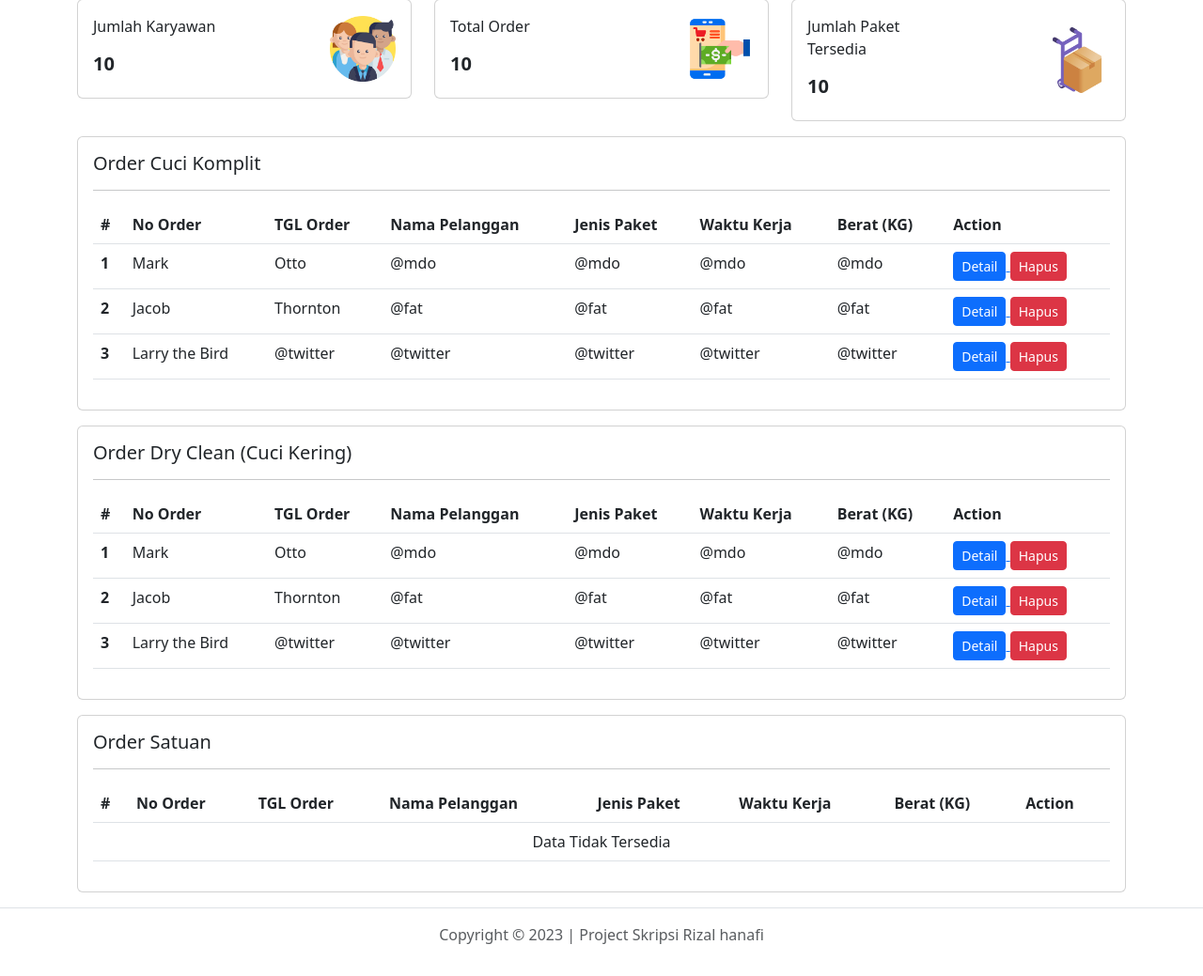
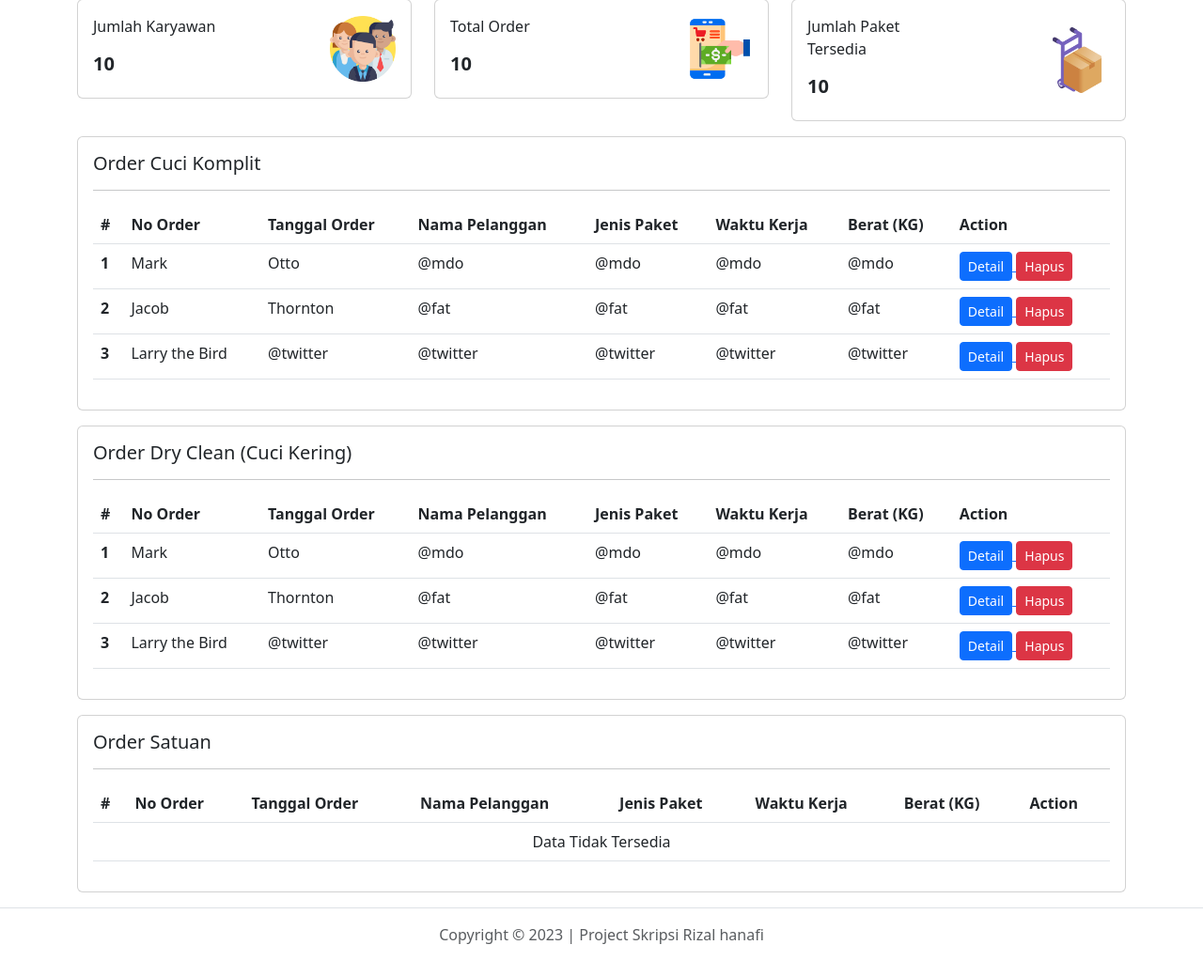
Before and after one commit to rudihardianto/website-laundry-php-native, a PHP site: page / in a window 1280 px wide. Shown: the part 161-1200 px from the top of the page at 94% size. Run offline with PHP 8.4, Linux system fonts and the light colour scheme.

Commit message:
halaman utama

```diff
--- a/index.php
+++ b/index.php
@@ -143,7 +143,7 @@
                                         <tr>
                                             <th scope="col">#</th>
                                             <th scope="col">No Order</th>
-                                            <th scope="col">TGL Order</th>
+                                            <th scope="col">Tanggal Order</th>
                                             <th scope="col">Nama Pelanggan</th>
                                             <th scope="col">Jenis Paket</th>
                                             <th scope="col">Waktu Kerja</th>
@@ -229,7 +229,7 @@
                                         <tr>
                                             <th scope="col">#</th>
                                             <th scope="col">No Order</th>
-                                            <th scope="col">TGL Order</th>
+                                            <th scope="col">Tanggal Order</th>
                                             <th scope="col">Nama Pelanggan</th>
                                             <th scope="col">Jenis Paket</th>
                                             <th scope="col">Waktu Kerja</th>
@@ -315,7 +315,7 @@
                                         <tr>
                                             <th scope="col">#</th>
                                             <th scope="col">No Order</th>
-                                            <th scope="col">TGL Order</th>
+                                            <th scope="col">Tanggal Order</th>
                                             <th scope="col">Nama Pelanggan</th>
                                             <th scope="col">Jenis Paket</th>
                                             <th scope="col">Waktu Kerja</th>
```
